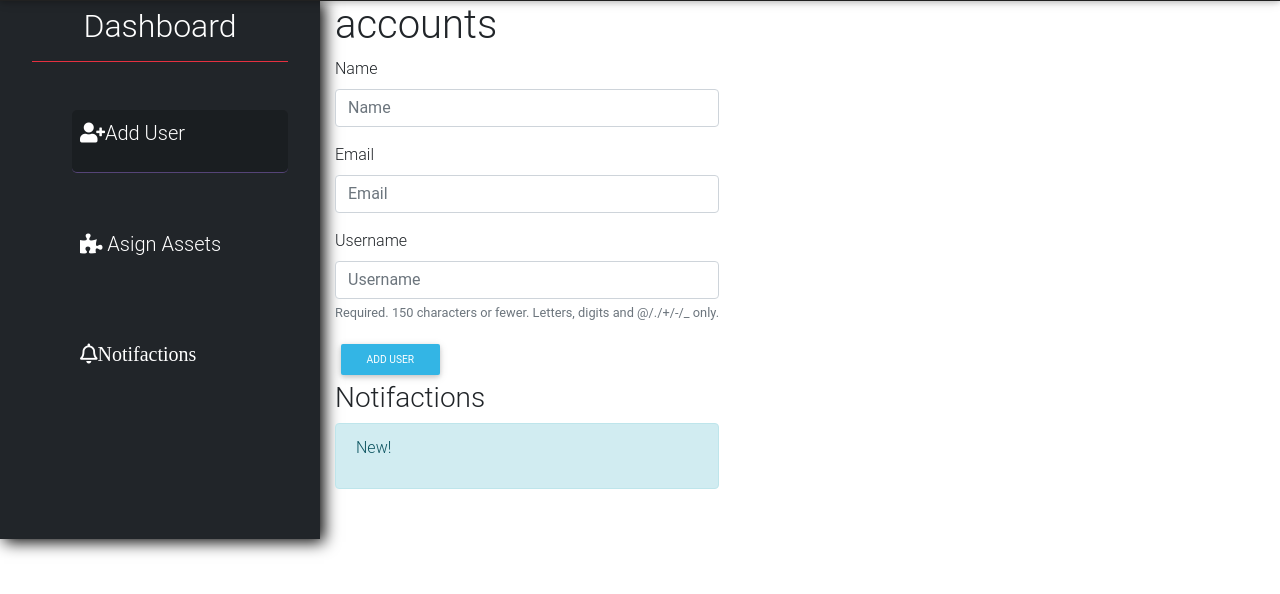
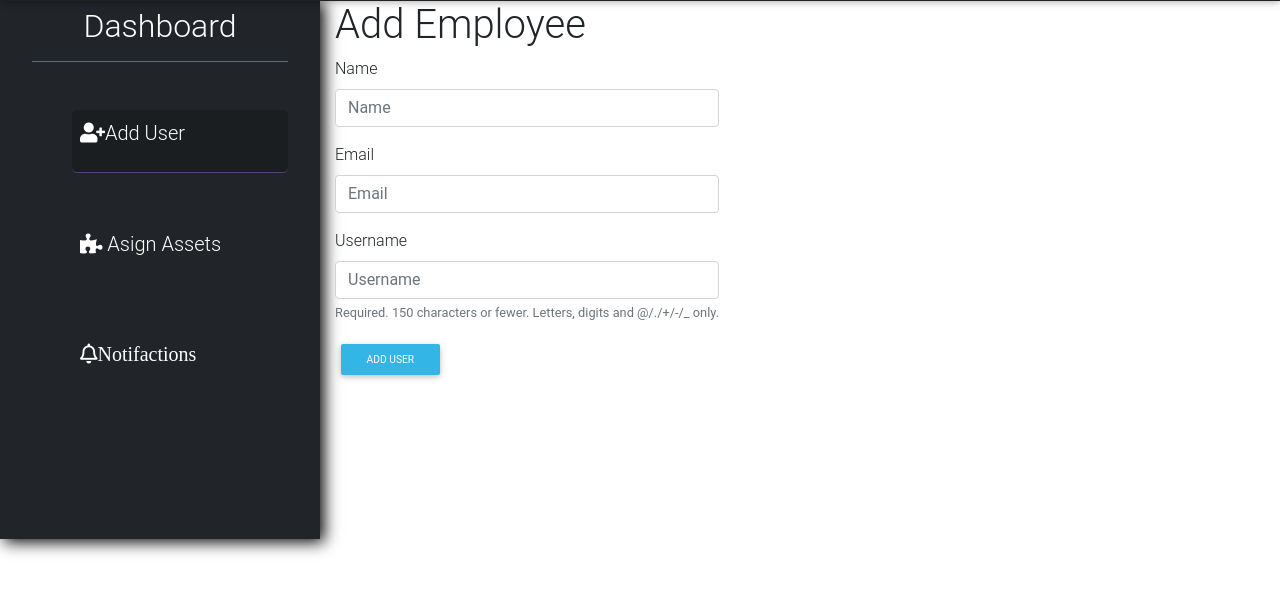
Before and after one commit to kipkemoimayor/Hr_assest_manager, a Django app: page /accounts/dashboard/ in a window 1280 px wide. Shown: the part 65-659 px from the top of the page. Run offline with Django 3.2, Linux system fonts and the light colour scheme; the visitor is signed in with stand-in values (Sample User, id 1); data comes from the database, SQL or seed files in the repository; data that the repository does not hold is empty; parts of the project's set-up code (start-up, migrations or seed data) failed here and were passed over; some libraries are stand-ins or nearby versions.

Commit message:
Added user restriction

```diff
--- a/hr_admin/static/css/index.css
+++ b/hr_admin/static/css/index.css
@@ -189,3 +189,17 @@
   text-align: center;
   font-weight: 400;
 }
+#noticate{
+  display: none;
+}
+.header{
+  text-align: center;
+  font-weight: 400;
+}
+.over{
+  height: 600px;
+  overflow: auto;
+}
+.account_stage{
+
+}
--- a/hr_admin/static/js/index.js
+++ b/hr_admin/static/js/index.js
@@ -3,11 +3,13 @@ $(document).ready(_=>{
   let anchor=document.querySelector("#dashboard >div");
   let anchorTwo=document.querySelector("#two");
   let anchorThree=document.querySelector("#three");
-  console.log(anchorTwo);
+  let notification=document.querySelector("#noticate")
   anchor.addEventListener("click",_=>{
     anchor.classList.add("actives")
     anchorTwo.classList.remove("actives")
     anchorThree.classList.remove("actives")
+    $("#noticate").fadeOut(2000)
+    $("#noticate").hide()
     $("#asset").fadeOut(2000);
     $("#account").fadeIn(2000);
     $("#asset").hide();
@@ -16,6 +18,8 @@ $(document).ready(_=>{
     anchorTwo.classList.add("actives")
     anchor.classList.remove("actives")
     anchorThree.classList.remove("actives")
+    $("#noticate").fadeOut(2000)
+    $("#noticate").hide()
     $("#account").fadeOut(2000);
     $("#account").hide();
     $("#asset").fadeIn(2000);
@@ -26,6 +30,12 @@ $(document).ready(_=>{
     anchorThree.classList.add("actives")
     anchorTwo.classList.remove("actives")
     anchor.classList.remove("actives")
+    $("#account").fadeOut(2000);
+    $("#account").hide();
+    $("#asset").fadeOut(2000);
+    $("#asset").hide();
+    $("#noticate").show()
+    $("#noticate").fadeIn(2000)
   });
 
   // ajax request
@@ -96,5 +106,7 @@ $(document).ready(_=>{
   let all_list=document.querySelector('#notification');
 
 
+  //making notification
+
 
 });
--- a/hr_admin/templates/dashboard.html
+++ b/hr_admin/templates/dashboard.html
@@ -29,7 +29,9 @@
   <div class="container">
     <div class="row">
       <div   id ='account' class="col-md-12">
-        <h1>accounts</h1>
+        <div class="account_stage">
+
+        <h1>Add Employee</h1>
         {% for message in messages %}
 
                     <div class="alert alert-danger">
@@ -44,6 +46,8 @@
           {%bootstrap_form form%}
           <button class="btn btn-info btn-sm" type="submit" name="button">Add user</button>
         </form>
+
+      </div>
 
       </div>
 
@@ -109,26 +113,32 @@
 
     </div>
     <div class="row">
-      <div class="col-md-12">
-        <section>
-          <header>
-            <h3>Notifactions</h3>
+      <div id="noticate" class="col-md-12 ">
+        <div class="row">
+          <div class="col-md-6">
+            <p class="header">New Notification will show here once employees login/logout</p>
+            <div class="alert alert-info">
 
-          </header>
-        </section>
-        <div class="alert alert-info">
               New! <p id="love"></p>
             </div>
+          </div>
+          <div class="col-md-6">
+            <section>
+              <p class="header">Old notifications</p>
+              <div class="over">
 
-        <section>
-          <ul id='notification'  class="group-list bg-dark">
+
+              <ul id='notification'  class="group-list">
                 {%for noti in notifications%}
-            <li class="list-group-item not bg-default">{{noti.message}} on {{noti.created_at}} <span id="{{noti.id}}" class="btn btn-success btn-sm mark">Mark as Read</span></li>
+                <li class="list-group-item  ">{{noti.message}} on {{noti.created_at}} </li>
                 {%endfor%}
 
               </ul>
+            </div>
             </section>
+          </div>
 
+        </div>
       </div>
 
     </div>
```
Lines whose indentation alone changed are shown as unchanged.
